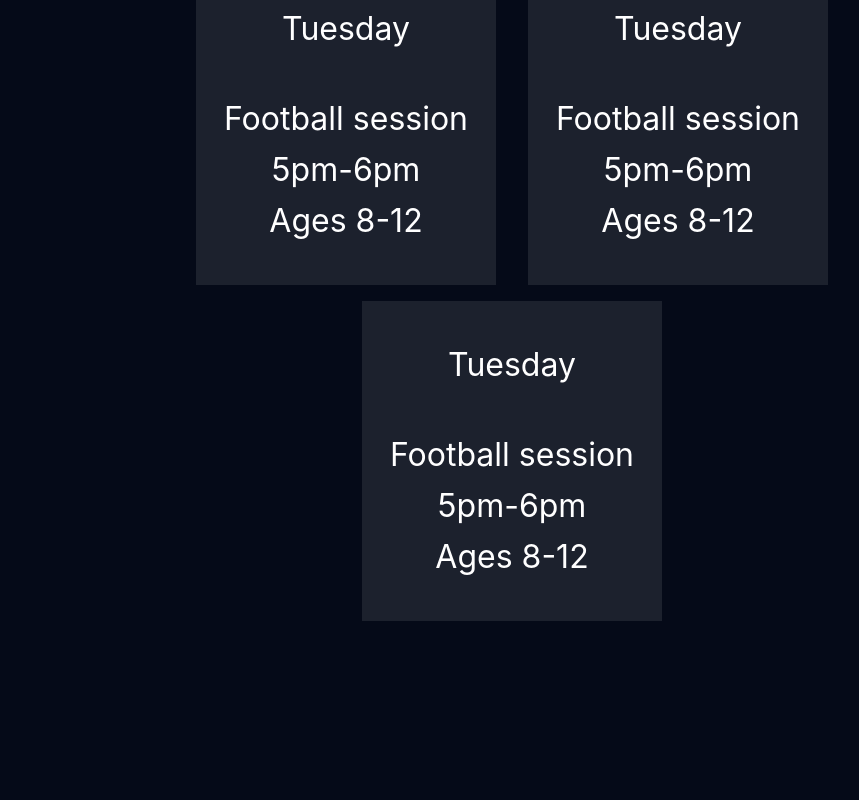
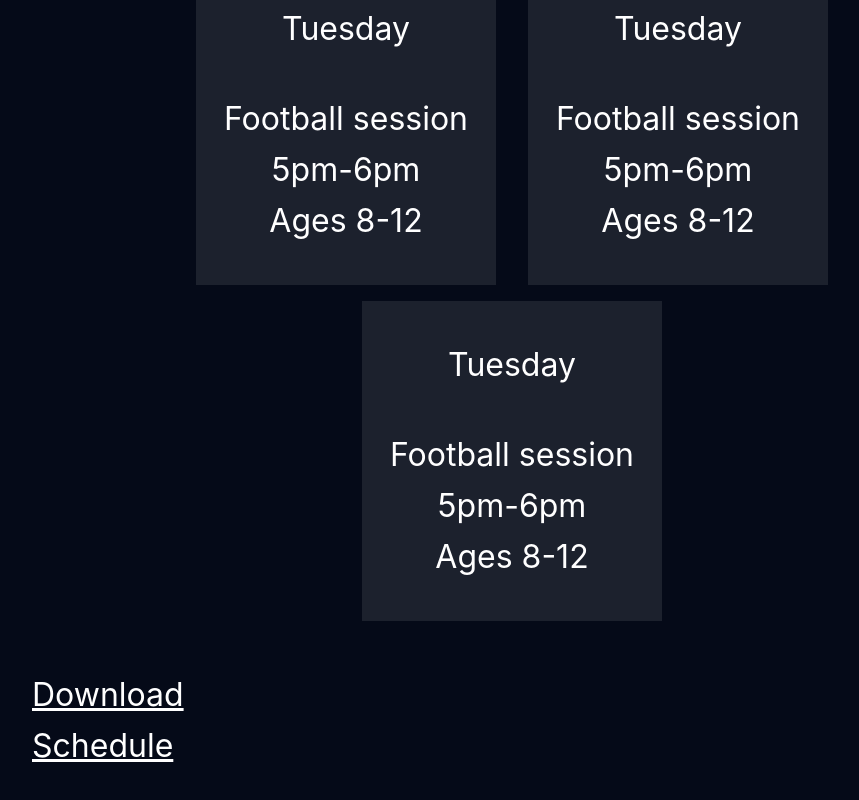
Before and after one commit to NatalieGitUserName/diplom2, a React (Create React App) app: page /schedule in a window 1280 px wide. Shown: the part 871-1671 px from the top of the page, without its empty margins (128-987 px from the left). Before the commit the page ends 1644 px from the top, so only its background shows below. Built offline with nearby package versions, Linux system fonts and the light colour scheme.

Commit message:
added a feature to schedule page

```diff
--- a/src/component/schedule/schedule.jsx
+++ b/src/component/schedule/schedule.jsx
@@ -1,4 +1,4 @@
-import s from './schedule.module.css'
+import s from './schedule.module.css';
 import BluredInteractionPoint from "../points/bluredInteractionPoint/bluredInteractionPoint";
 import Header from "../header/header";
 
@@ -62,6 +62,7 @@ let Schedule = () => {
                         </div>
 
                     </div>
+                    <a className={`${s.textParagraph} + ${s.text} + ${s.link}`} href={require('../../img/WeeklySchedule.pdf')} download>Download Schedule</a>
                 </div>
 
             </main>
--- a/src/component/schedule/schedule.module.css
+++ b/src/component/schedule/schedule.module.css
@@ -51,3 +51,12 @@
     flex-direction: column;
     align-items: center;
 }
+
+.link {
+    cursor: pointer;
+    width: 25%;
+}
+
+.link:hover {
+    color: #a374ff;
+}
```
Also changed, not shown: 1 other file (tests, documents, lock files or other folders).
